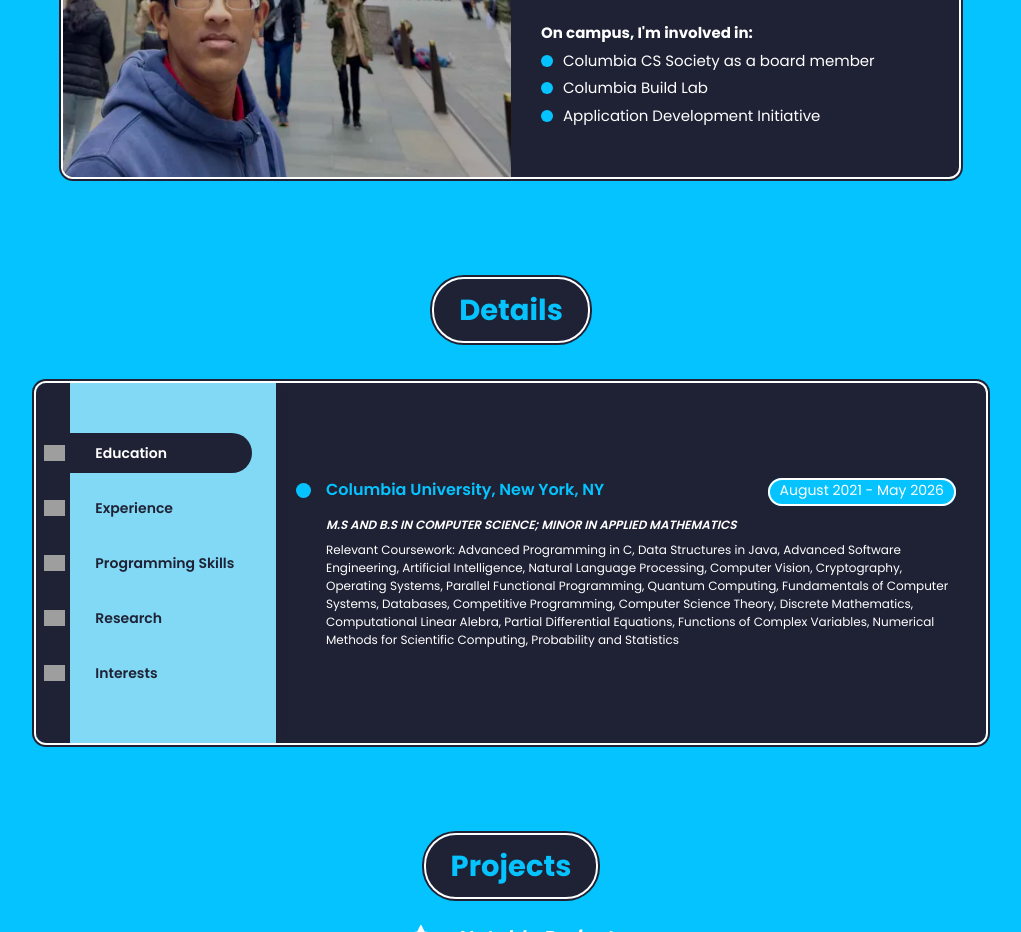
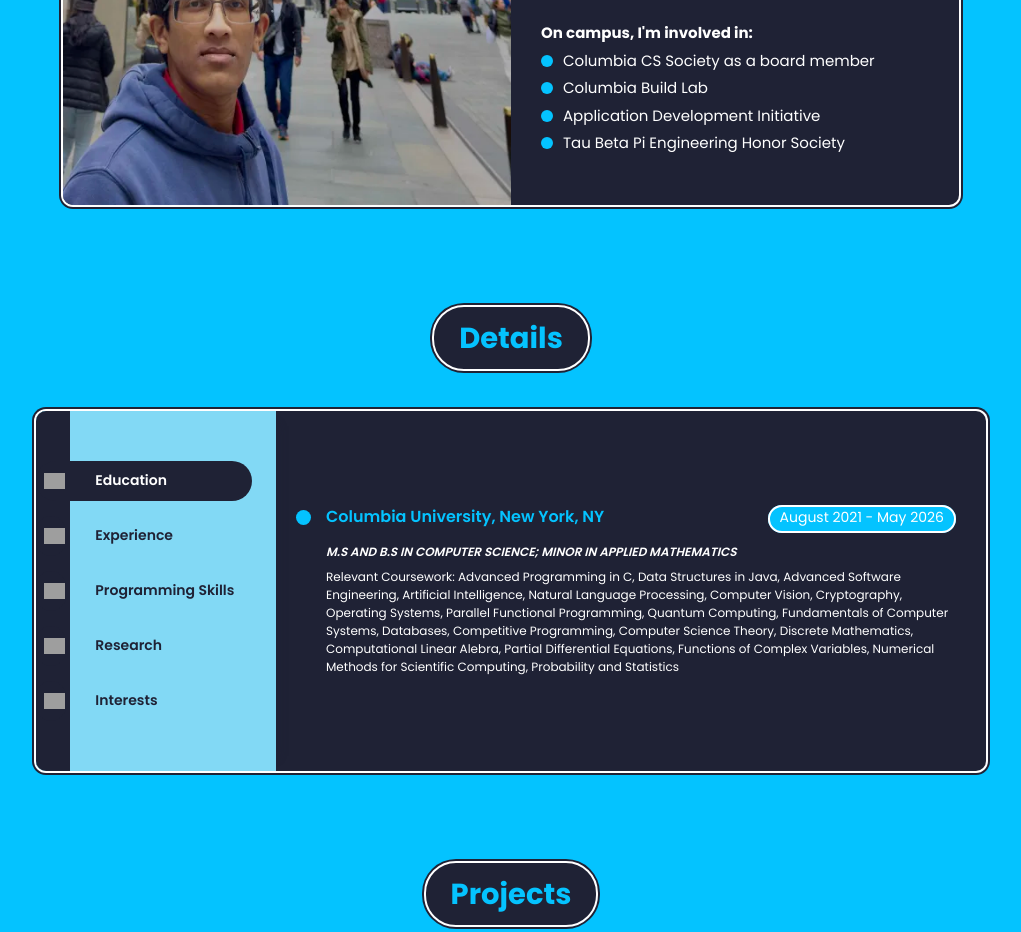
Before and after one commit to code1word/personal-portfolio-website, a React (Create React App) app in the folder client/: page / in a window 1280 px wide. Shown: the part 1120-2052 px from the top of the page, without its empty margins (129-1150 px from the left). Built offline with nearby package versions, Linux system fonts and the light colour scheme; grey boxes are pictures that could not be loaded; a web font is replaced by a local one.

Commit message:
Update AboutMe.js

```diff
--- a/client/src/PortfolioContainer/AboutMe/AboutMe.js
+++ b/client/src/PortfolioContainer/AboutMe/AboutMe.js
@@ -20,6 +20,7 @@
         "Columbia CS Society as a board member",
         "Columbia Build Lab",
         "Application Development Initiative",
+        "Tau Beta Pi Engineering Honor Society",
       ],
       heading: "On campus, I'm involved in:",
     },
```
